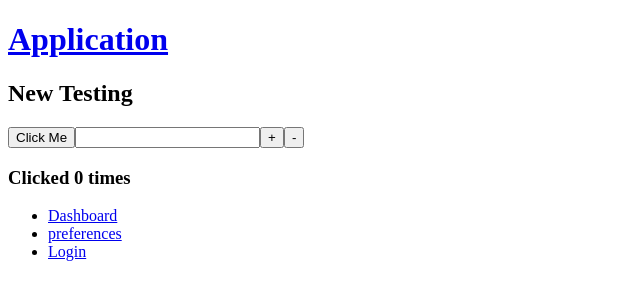
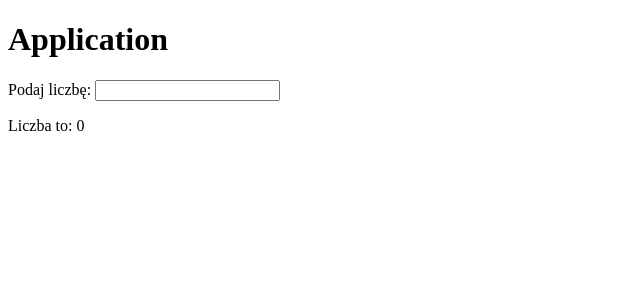
Before and after one commit to kstopka/how_to_react, a React (Create React App) app: page / in a window 1280 px wide. Shown: the top 300 px of the page, without its empty margins (0-640 px from the left). Built offline with nearby package versions, Linux system fonts and the light colour scheme.

Commit message:
ogólnie nauka

```diff
--- a/src/App.tsx
+++ b/src/App.tsx
@@ -1,75 +1,52 @@
-import "./App.css";
 import * as React from "react";
-import { Component, useState } from "react";
+import { Component } from "react";
 
 // eslint-disable-next-line @typescript-eslint/no-unused-vars
 import { BrowserRouter as Router, Switch, Route, Link } from "react-router-dom";
 
-import Dashboard from "./components/Dashboard";
-import Preferences from "./components/Preferences";
-import Login from "./components/Login";
-import SomeTesting from "./components/SomeTesting";
-
 interface IProps {}
 
 interface IState {
-    counter: number;
+    name: string;
+    surname: string;
+}
+interface IIState {
+    value: number;
 }
 class App extends Component<IProps, IState> {
     constructor(props: IProps) {
         super(props);
-        this.state = { counter: 0 };
-    }
-    increment() {
-        this.setState({
-            counter: this.state.counter + 1,
-        });
+        this.state = { name: "", surname: "" };
     }
 
-    // const [token, setToken] = useState();
-
-    // if (!token) {
-    //     return <Login setToken={setToken} />;
-    // }
     render() {
         return (
             <Router>
                 <div className="wrapper">
-                    <Link to="/">
-                        <h1>Application</h1>
-                    </Link>
-                    <SomeTesting title="New Testing"></SomeTesting>
-                    <button onClick={this.increment.bind(this)}>+</button>
-                    <button onClick={this.increment.bind(this)}>-</button>
-                    <h3>{`Clicked ${this.state.counter} times`}</h3>
-                    <nav>
-                        <ul>
-                            <li>
-                                <Link to="/dashboard">Dashboard</Link>
-                            </li>
-                            <li>
-                                <Link to="/preferences">preferences</Link>
-                            </li>
-                            <li>
-                                <Link to="/login">Login</Link>
-                            </li>
-                        </ul>
-                    </nav>
-                    <Switch>
-                        <Route path="/dashboard">
-                            <Dashboard />
-                        </Route>
-                        <Route path="/preferences">
-                            <Preferences />
-                        </Route>
-                        <Route path="/login">
-                            <Login />
-                        </Route>
-                    </Switch>
+                    <h1>Application</h1>
+                    Podaj liczbę: <input type="number" />
+                    <AppSec></AppSec>
                 </div>
             </Router>
         );
     }
 }
 
+class AppSec extends Component<IProps, IIState> {
+    constructor(props: IProps) {
+        super(props);
+        this.state = {
+            value: 0,
+        };
+    }
+
+    render() {
+        return (
+            <div>
+                <p>Liczba to: {this.state.value}</p>
+            </div>
+        );
+    }
+}
+
 export default App;
```
Also changed, not shown: src/App copy.tsx (added, +88 -0 lines).
